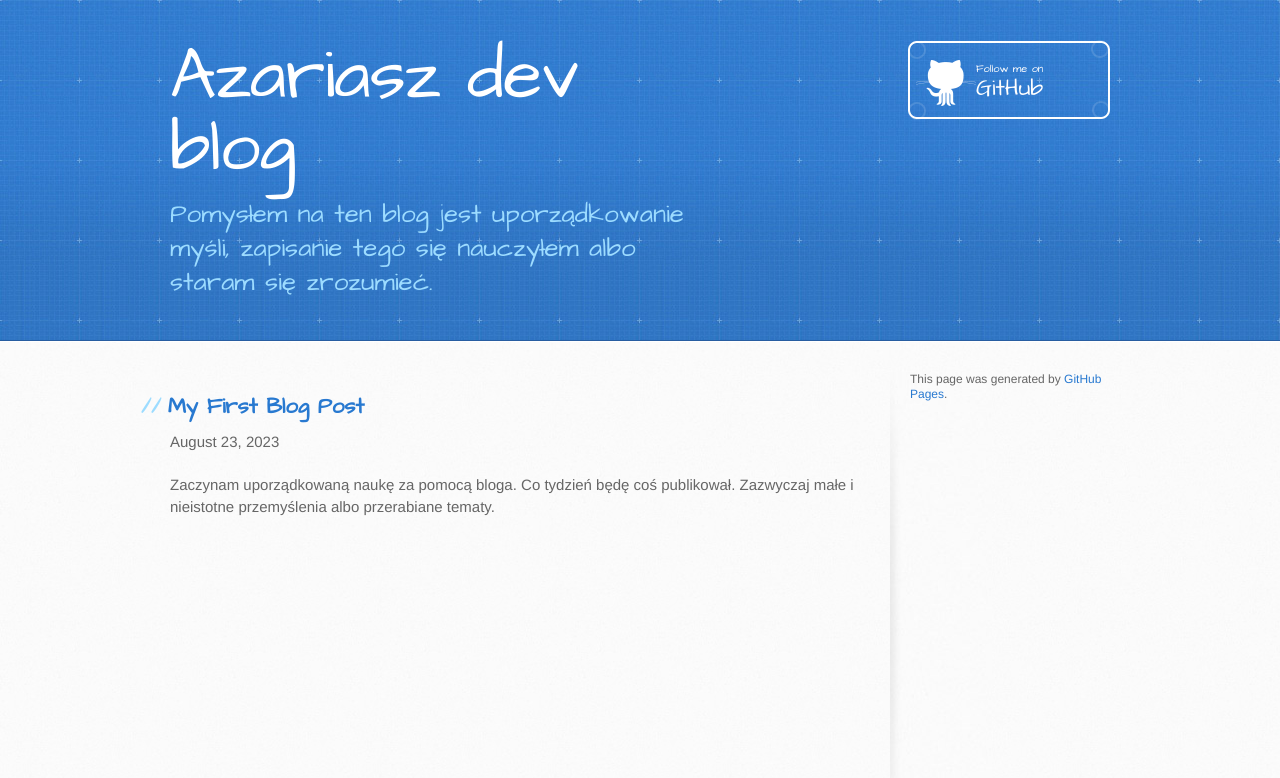
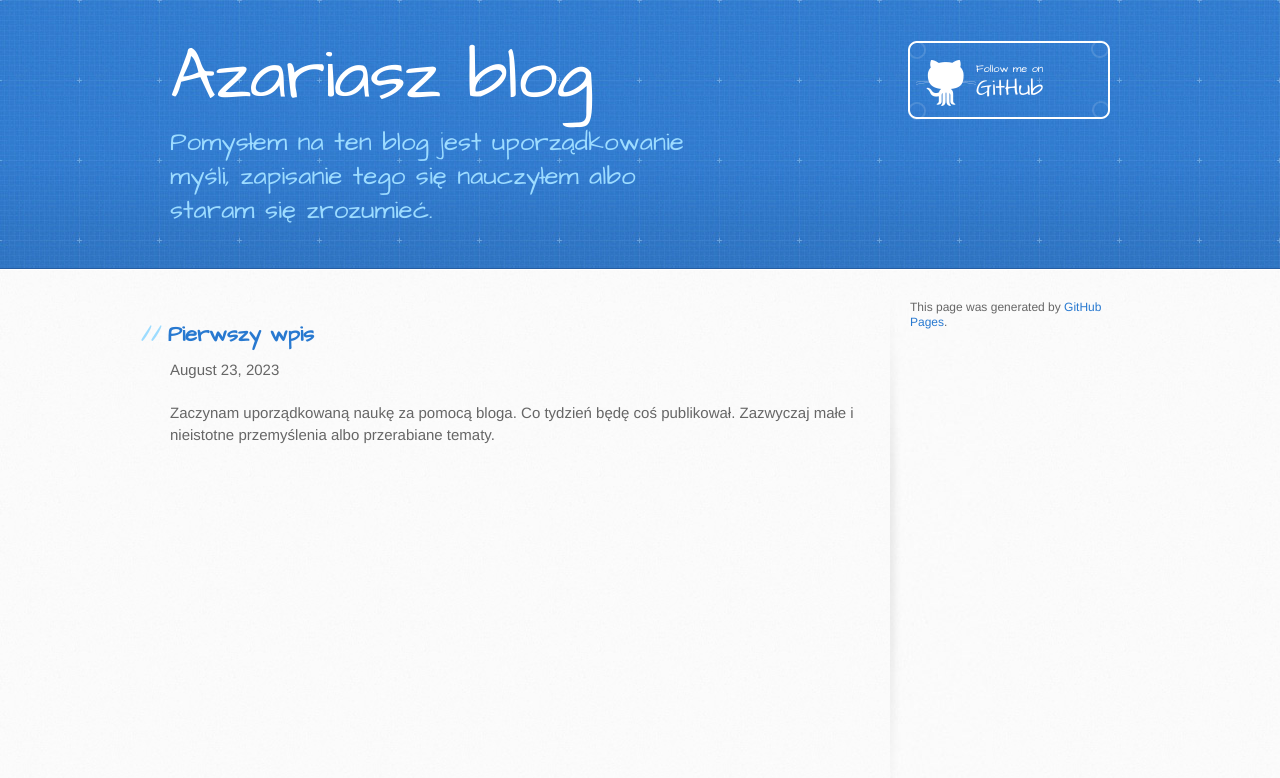
Before and after one commit to rafalmajor/rafalmajor.github.io, a Jekyll site: the page built from index.md, in a window 1280 px wide. Shown: the top 778 px of the page. Built offline with Jekyll 4.4.1, drawn with Linux system fonts in a browser that asks for light colours.

Commit message:
update nothing

```diff
--- a/_config.yml
+++ b/_config.yml
@@ -1,4 +1,4 @@
-title: Azariasz dev blog
+title: Azariasz blog
 description: Pomysłem na ten blog jest uporządkowanie myśli, zapisanie tego się nauczyłem albo staram się zrozumieć.
 show_downloads: false
 google_analytics:
--- a/_posts/2023-08-23-Pierwszy wpis.md
+++ b/_posts/2023-08-23-Pierwszy wpis.md
@@ -1,6 +1,6 @@
 ---
 layout: post
-title: My First Blog Post
+title: Pierwszy wpis
 ---
 
 Zaczynam uporządkowaną naukę za pomocą bloga.
```
